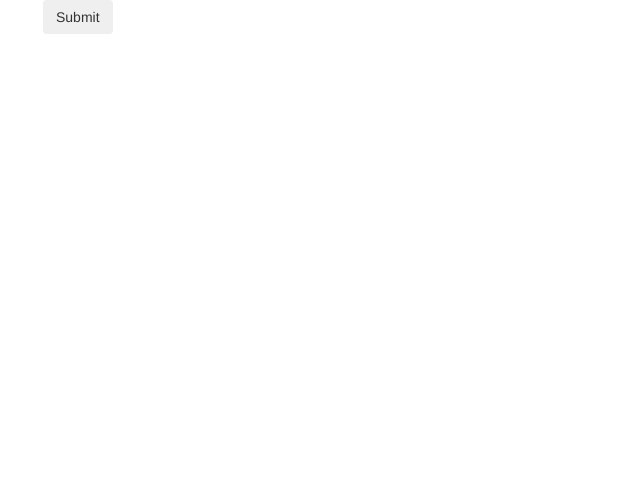
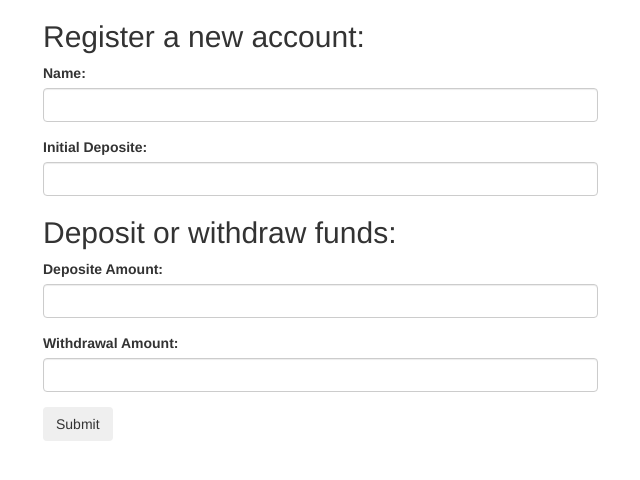
Before and after one commit to minhchan11/bank-account, a plain HTML site: page index.html in a window 1280 px wide. Shown: the whole page, without its empty margins (27-667 px from the left). Drawn offline with Linux system fonts and the light colour scheme.

Commit message:
create the first row with 2 columns Register a new account Deposit or withdraw funds

```diff
--- a/index.html
+++ b/index.html
@@ -10,14 +10,48 @@
 </head>
 <body>
   <div class="container">
+    <!-- Inputs -->
+    <div class="row">
+      <div class="col-md-6">
+        <form>
+          <div id="login">
+            <h2>Register a new account:</h2>
+            <div class="form-group">
+              <label for="name">Name: </label>
+              <input type="text" class="form-control" id="name">
+            </div>
+            <div class="form-group">
+              <label for="initial">Initial Deposite: </label>
+              <input type="number" class="form-control" id="initial">
+            </div>
+          </div>
+          <div id="funds">
+            <h2>Deposit or withdraw funds:</h2>
+            <div class="form-group">
+              <label for="deposit">Deposite Amount: </label>
+              <input type="number" class="form-control" id="deposit">
+            </div>
+            <div class="form-group">
+              <label for="withdrawal">Withdrawal Amount: </label>
+              <input type="number" class="form-control" id="withdrawal">
+            </div>
+          </div>
+          <!-- Buttons -->
+          <button type="submit" class="btn">Submit</button>
+        </form>
+      </div>
+      <div class="col-md-6">
 
-    <form>
+      </div>
+    </div>
+
+    <!-- Bank Account Summary -->
     <div class="row">
-       </div>
-        <!-- Buttons -->
-        <button type="submit" class="btn">Submit</button>
-        </form>
+      <div class="col-md-12">
+
+      </div>
     </div>
+
   </div>
 </body>
 </html>
```
